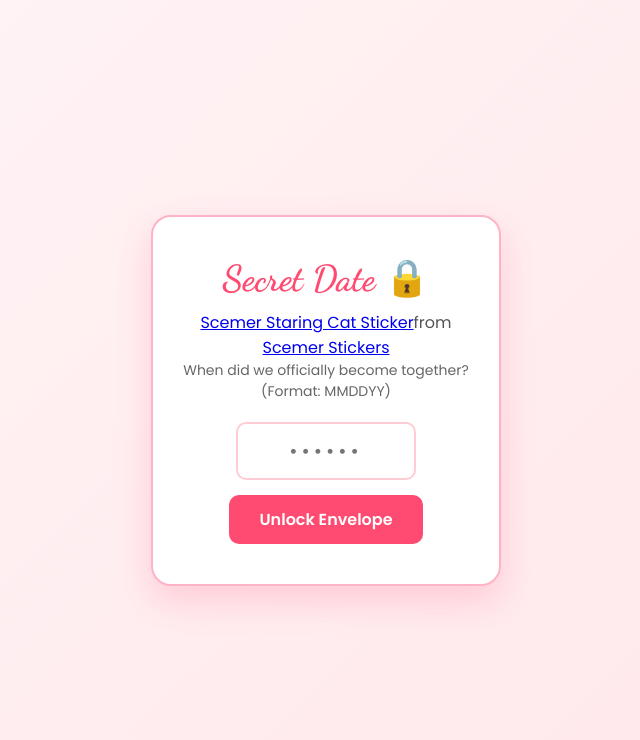
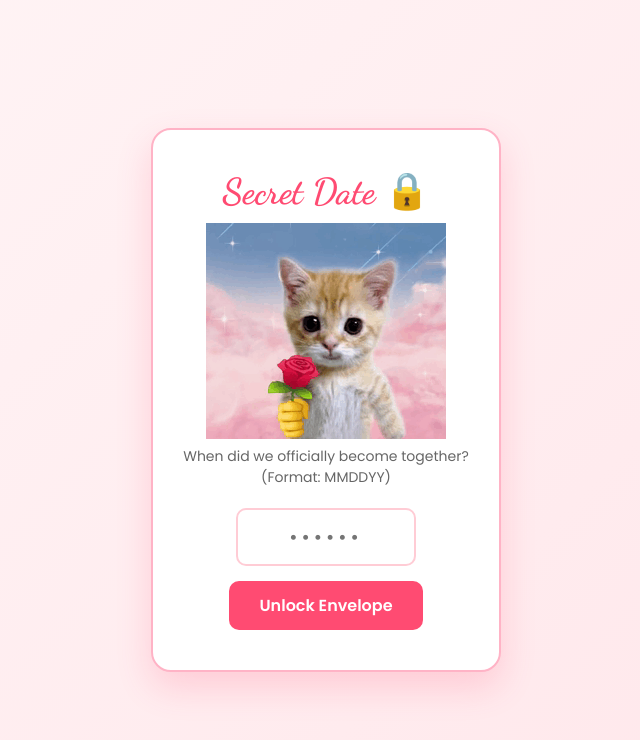
Before and after one commit to Glester-16/2nd-Anniversary-Message, a plain HTML site: page index.html in a window 1280 px wide. Shown: the whole page, without its empty margins (314-954 px from the left). Drawn offline with nearby package versions, Linux system fonts and the light colour scheme; a script that the page names is missing.

Commit message:
Add a photo

```diff
--- a/index.html
+++ b/index.html
@@ -144,7 +144,7 @@
     <div class="password-overlay" id="lock-screen">
         <div class="password-card">
             <h2>Secret Date 🔒</h2>
-            <div class="tenor-gif-embed" data-postid="9800642306294720318" data-share-method="host" data-aspect-ratio="1.20874" data-width="100%"><a href="https://tenor.com/view/scemer-staring-cat-sus-the-rock-tabby-cat-gif-9800642306294720318">Scemer Staring Cat Sticker</a>from <a href="https://tenor.com/search/scemer-stickers">Scemer Stickers</a></div> <script type="text/javascript" async src="https://tenor.com/embed.js"></script>
+            <img src="cats-cat-with-flower.gif" alt="">
             <p>When did we officially become together? <br> (Format: MMDDYY)</p>
             <div class="password-input-wrapper">
                 <input type="password" id="pass-input" maxlength="6" placeholder="••••••">
```
